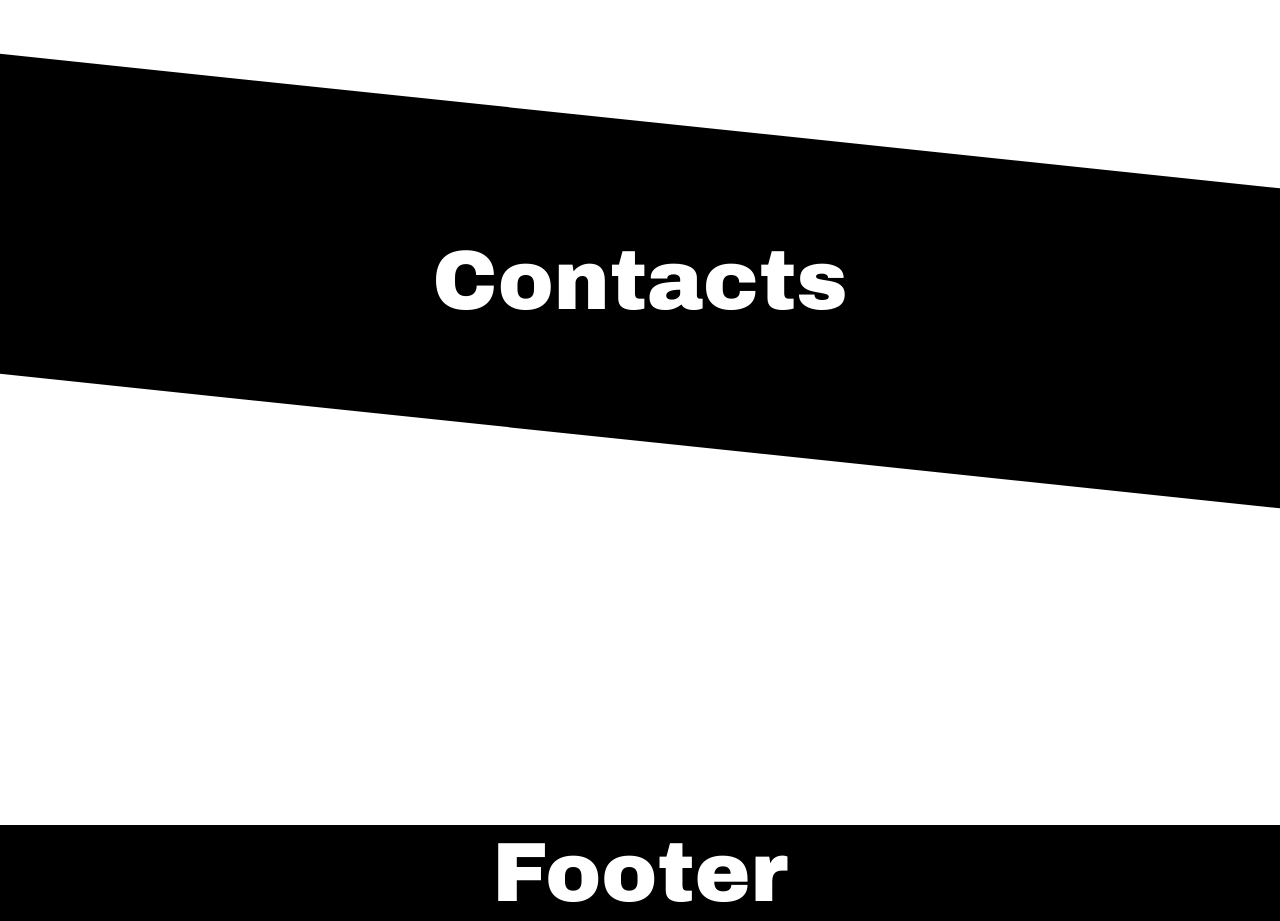
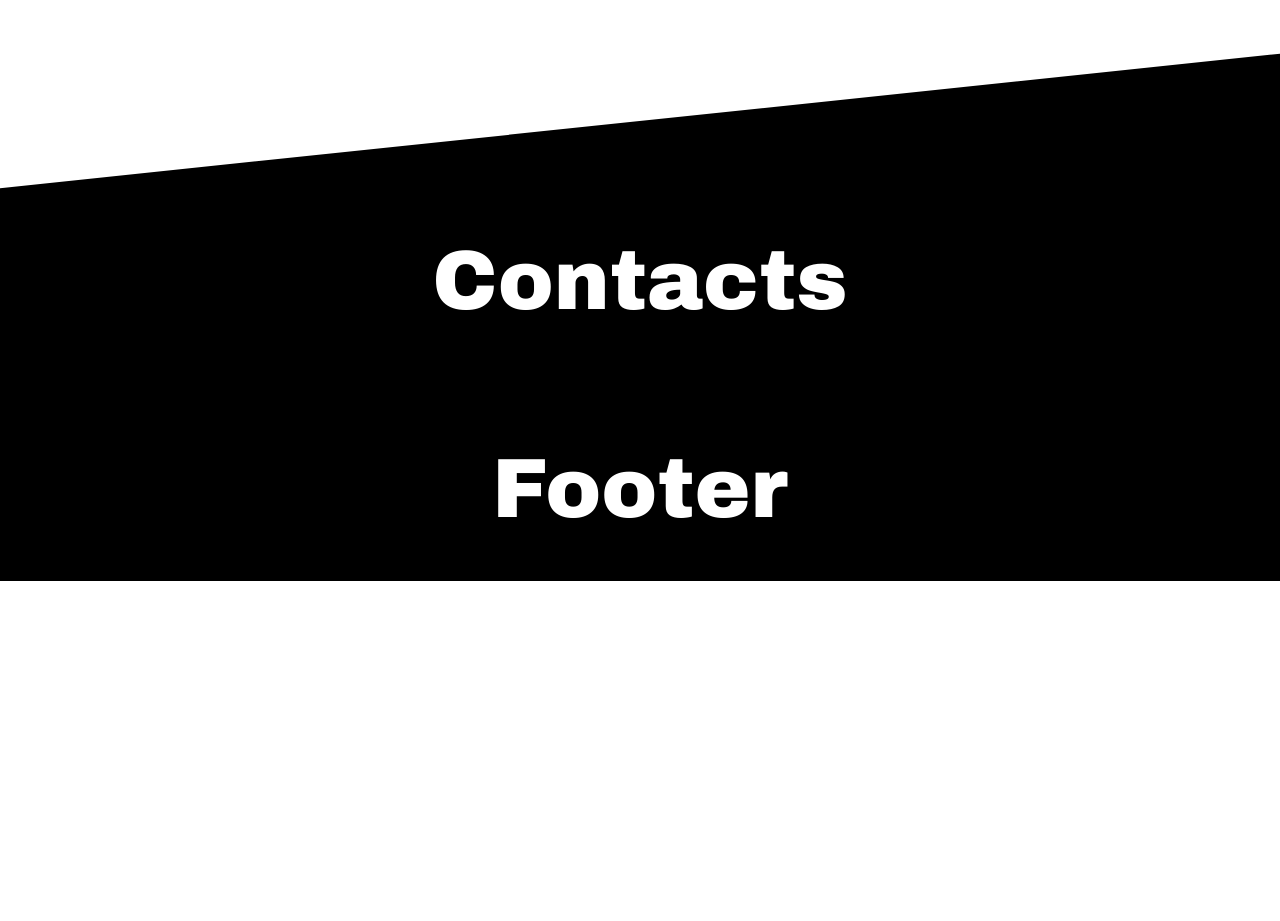
Before and after one commit to AlexandrSpevakov/portfolio-website, a Next.js app: page / in a window 1280 px wide. Shown: the part 7940-8861 px from the top of the page. After the commit the page ends 8521 px from the top, so only its background shows below. Built offline with nearby package versions, Linux system fonts and the light colour scheme.

Commit message:
feat: implement angle on the Contact section

```diff
--- a/app/components/Contacts.tsx
+++ b/app/components/Contacts.tsx
@@ -1,16 +1,12 @@
 export default function Contacts() {
   return (
-    <>
-      <section className="relative isolate text-white after:absolute after:inset-0 after:z-[-1] after:skew-y-[6deg] after:bg-black">
+    <section className="relative isolate text-white before:absolute before:inset-0 before:z-[-1] before:skew-y-[-6deg] before:bg-black after:absolute after:left-0 after:bottom-[-140px] after:z-[-1] after:h-full after:w-full after:bg-black">
       <section
         id="about"
         className="relative mx-auto mt-32 w-10/12 bg-cover bg-center bg-no-repeat py-28"
       >
         <h2 className="text-center font-archivo text-7.5xl">Contacts</h2>
       </section>
-        {/* <section className="bg-black h-40" /> */}
     </section>
-      {/* <section className="bg-black h-40" /> */}
-    </>
   );
 }
--- a/app/components/Footer.tsx
+++ b/app/components/Footer.tsx
@@ -3,7 +3,7 @@ export default function Footer() {
     <section className=" bg-black text-white">
       <footer
         id="about"
-        className="relative mx-auto mt-96 w-10/12 bg-cover bg-center bg-no-repeat"
+        className="relative mx-auto w-10/12 bg-cover bg-center bg-no-repeat"
       >
         <h2 className="text-center font-archivo text-7.5xl">Footer</h2>
       </footer>
```
Lines whose indentation alone changed are shown as unchanged.
